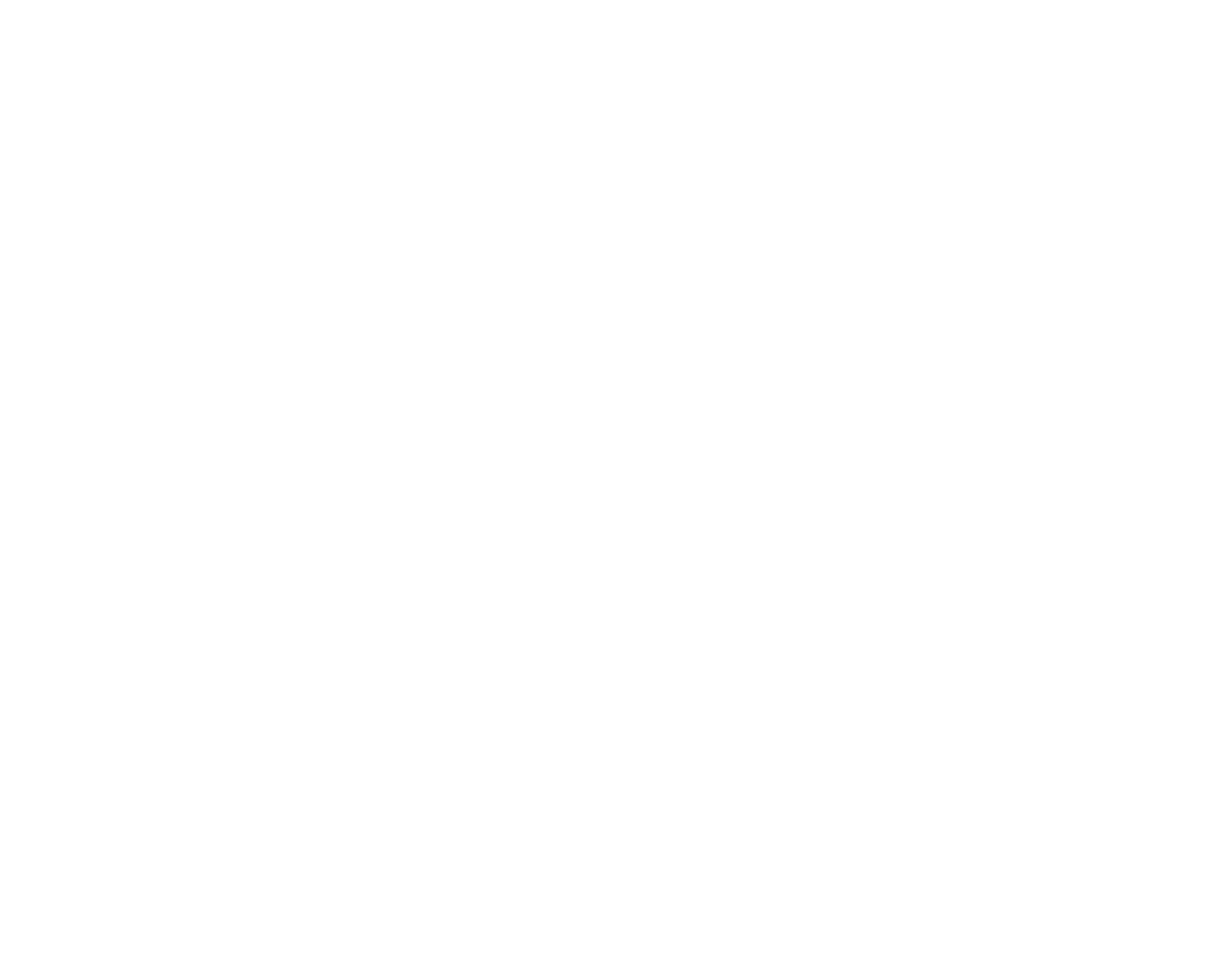
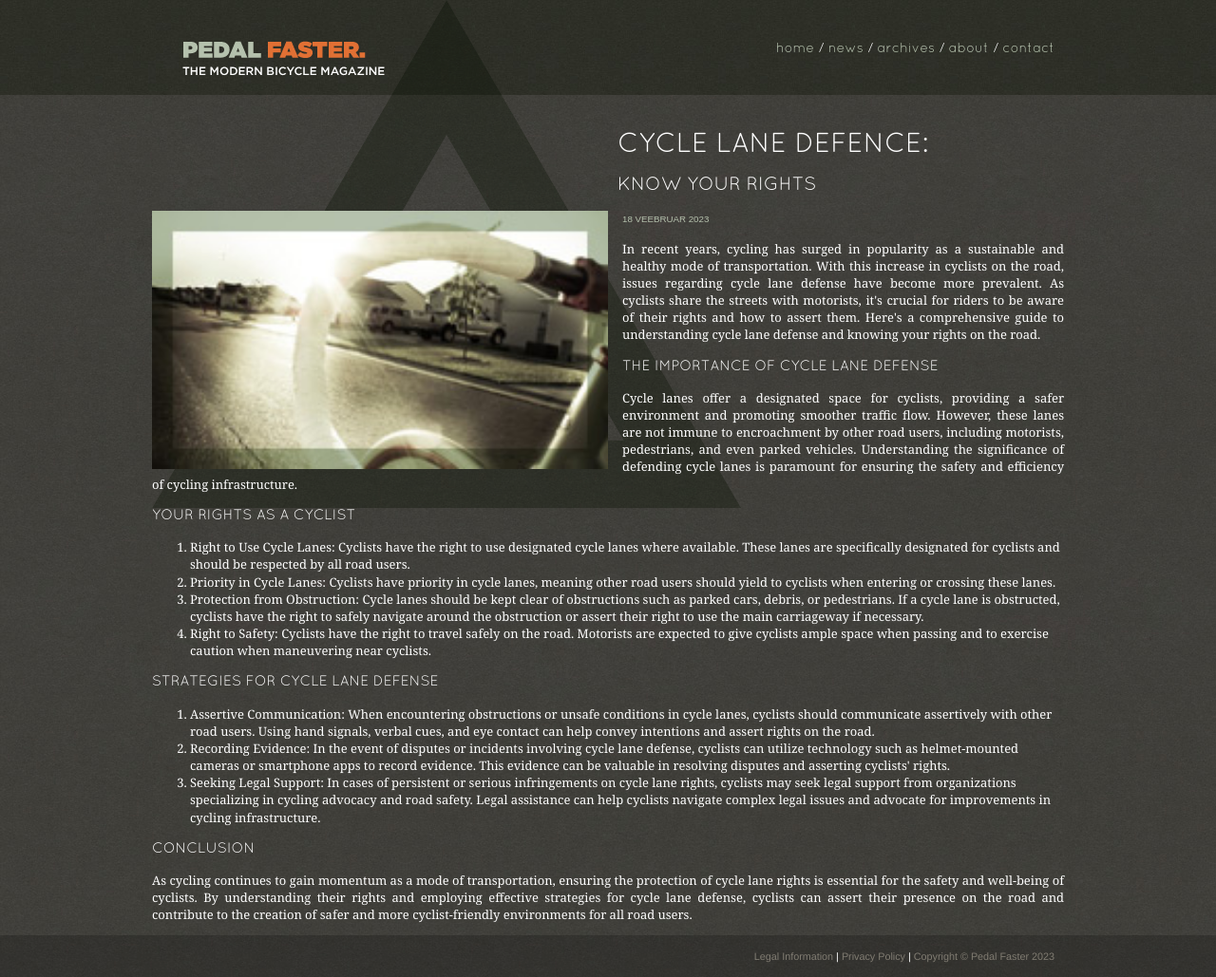
Before and after one commit to PiaLember/HTMLandCSS, a plain HTML site: page bicycleNews/cycleLaneDefence.html in a window 1280 px wide. Shown: the whole page at 95% size. Before the commit the page ends 800 px from the top, so only its background shows below. Drawn offline with Linux system fonts and the light colour scheme.

Commit message:
Create cycleLaneDefence.html

```diff
--- a/bicycleNews/cycleLaneDefence.html
+++ b/bicycleNews/cycleLaneDefence.html
@@ -0,0 +1,202 @@
+<!DOCTYPE html>
+<html lang="en">
+<head>
+    <meta charset="UTF-8">
+    <meta name="viewport" content="width=device-width, initial-scale=1.0">
+    <link rel="stylesheet" href="css/960_12_col.css" />
+    <title>Cycle Lane Defence</title>
+    <style>
+        @font-face {
+    font-family: 'QuicksandBook';
+    src: url('fonts/Quicksand_Book-webfont.eot'),
+        url('fonts/Quicksand_Book-webfont.woff') format('woff'),
+        url('fonts/Quicksand_Book-webfont.ttf') format('truetype'),
+        url('fonts/Quicksand_Book-webfont.svg#QuicksandBook') format('svg');
+    font-weight: normal;
+    font-style: normal;
+}
+body {
+    color: #ffffff;
+    background: #413f3b url("images/bg.jpg");
+    font-family: Georgia, 'Times New Roman', Times, serif;
+    font-size: 90%;
+    margin: 0px;
+    text-align: center;
+}
+a {
+    color: #b5c1ad;
+    text-decoration: none;
+}
+a:hover {
+    color: #ffffff;
+}
+.header {
+    background-image: url("images/bg-header.jpg");
+    padding: 0px;
+    height: 100px;
+    position: fixed;
+    top: 0px;
+    width: 100%;
+    z-index: 50;
+}
+.nav {
+    float: right;
+    font-family: QuicksandBook, Arial, Helvetica, sans-serif;
+    padding: 45px 0px 0px 0px;
+    text-align: right;
+}
+.wrapper {
+    background-image: url("images/bg-triangle.png");
+    width: 960px;
+    margin: 0px auto;
+    background-repeat: no-repeat;
+    background-position: 0px 0px;
+    text-align: left;
+}
+.logo{
+    margin-bottom: 20px;
+}
+h1, h2, h3 {
+        font-family: QuicksandBook, Helvetica, Arial, sans-serif;
+        font-weight: normal;
+        text-transform: uppercase;}
+    h1 {
+        font-size: 200%;
+        margin-top: 140px;}
+    h2 {
+        font-size: 136%;
+    }
+    .img {
+        float: left;
+        margin-right: 15px;
+        margin-bottom: 5px;}
+    p {
+        text-align: justify;}
+    .date {
+        font-family: Arial, Helvetica, sans-serif;
+        font-size: 75%;
+        color: #b5c1ad;}
+    .intro {
+        clear: left;
+        font-size: 90%;
+        line-height: 1.4em;}
+    .main-story {
+        background-repeat: no-repeat;
+        background-position: 122px 142px;}
+    .footer {
+        clear: both;
+        background: rgba(0, 0, 0, 0.2);
+        padding: 5px 10px;}
+    .footer p {
+        font-family: Helvetica, Arial, sans-serif;
+        font-size: 75%;
+        text-align: right;}
+    .footer a {
+        color: #807c72;}
+    </style>
+</head>
+<body>
+    <div class="header">
+        <div class="container_12">
+            <div class="grid_5">
+                <img src="images/logo.png" alt="Pedal Faster - The modern bicycle magazine" width="216" height="37" class="logo" />
+                <img src="images/header-triangle.png" alt="" width="116" height="100" />
+            </div>
+            <div class="nav grid_7">
+                <a href="index.html">home</a> / <a href="news.html">news</a> / <a href="archives.html">archives</a> / <a href="about.html">about</a> / <a href="contact.html">contact</a>
+            </div>
+        </div>
+    </div>
+    <div class="wrapper">
+        <div class="main-story container_12">
+            <div class="grid_6 push_6">
+                <h1>Cycle Lane Defence:</h1>
+                <h2>Know your rights</h2>
+            </div>
+            <div class="intro">
+                <img class="img" src="images/more1.jpg" alt="The road ahead" width=50% height=auto />
+                <p class="date">18 VEEBRUAR 2023</p>
+                <p>
+                    In recent years, cycling has surged in popularity as a sustainable and healthy
+                    mode of transportation. With this increase in cyclists on the road, issues
+                    regarding cycle lane defense have become more prevalent. As cyclists
+                    share the streets with motorists, it's crucial for riders to be aware of their
+                    rights and how to assert them. Here's a comprehensive guide to understanding
+                    cycle lane defense and knowing your rights on the road.
+                </p>
+                <h3>
+                    The Importance of Cycle Lane Defense
+                </h3>
+                <p>
+                    Cycle lanes offer a designated space for cyclists,
+                    providing a safer environment and promoting smoother traffic flow.
+                    However, these lanes are not immune to encroachment by other road users,
+                    including motorists, pedestrians, and even parked vehicles.
+                    Understanding the significance of defending cycle lanes is paramount
+                    for ensuring the safety and efficiency of cycling infrastructure.
+                </p>
+                <h3>
+                    Your Rights as a Cyclist
+                </h3>
+                <ol>
+                    <li>Right to Use Cycle Lanes: Cyclists have the right to use designated cycle
+                        lanes where available. These lanes are specifically designated for cyclists
+                        and should be respected by all road users.
+                    </li>
+                    <li>
+                        Priority in Cycle Lanes: Cyclists have priority in cycle lanes, meaning
+                        other road users should yield to cyclists when entering or crossing these lanes.
+                    </li>
+                    <li>
+                        Protection from Obstruction: Cycle lanes should be kept clear of obstructions
+                        such as parked cars, debris, or pedestrians. If a cycle lane is obstructed,
+                        cyclists have the right to safely navigate around the obstruction or assert
+                        their right to use the main carriageway if necessary.
+                    </li>
+                    <li>
+                        Right to Safety: Cyclists have the right to travel safely on the road.
+                        Motorists are expected to give cyclists ample space when passing and to
+                        exercise caution when maneuvering near cyclists.
+                    </li>
+                </ol>
+                <h3>Strategies for Cycle Lane Defense</h3>
+                <ol>
+                    <li>
+                        Assertive Communication: When encountering obstructions or unsafe conditions
+                        in cycle lanes, cyclists should communicate assertively with other road users.
+                        Using hand signals, verbal cues, and eye contact can help convey
+                        intentions and assert rights on the road.
+                    </li>
+                    <li>
+                        Recording Evidence: In the event of disputes or incidents involving
+                        cycle lane defense, cyclists can utilize technology such as helmet-mounted
+                        cameras or smartphone apps to record evidence. This evidence can be
+                        valuable in resolving disputes and asserting cyclists' rights.
+                    </li>
+                    <li>
+                        Seeking Legal Support: In cases of persistent or serious infringements on
+                        cycle lane rights, cyclists may seek legal support from organizations
+                        specializing in cycling advocacy and road safety. Legal assistance can help
+                        cyclists navigate complex legal issues and advocate for improvements in
+                        cycling infrastructure.
+                    </li>
+                </ol>
+                <h3>Conclusion</h3>
+                <p>
+                    As cycling continues to gain momentum as a mode of transportation,
+                    ensuring the protection of cycle lane rights is essential for the
+                    safety and well-being of cyclists. By understanding their rights and
+                    employing effective strategies for cycle lane defense, cyclists can
+                    assert their presence on the road and contribute to the creation of safer
+                    and more cyclist-friendly environments for all road users.
+                </p>
+            </div>
+        </div>
+    </div>
+    <div class="footer clearfix">
+        <div class="container_12">
+            <p class="grid_12"><a href="legalInformation.html">Legal Information</a> | <a href="privacyPolicy.html">Privacy Policy</a> | <a href="copyright.html">Copyright &copy; Pedal Faster 2023</a></p>
+        </div>
+    </div>
+</body>
+</html>
```
Also changed, not shown: bicycleNews/moreArticles.html (+2 -2 lines).
